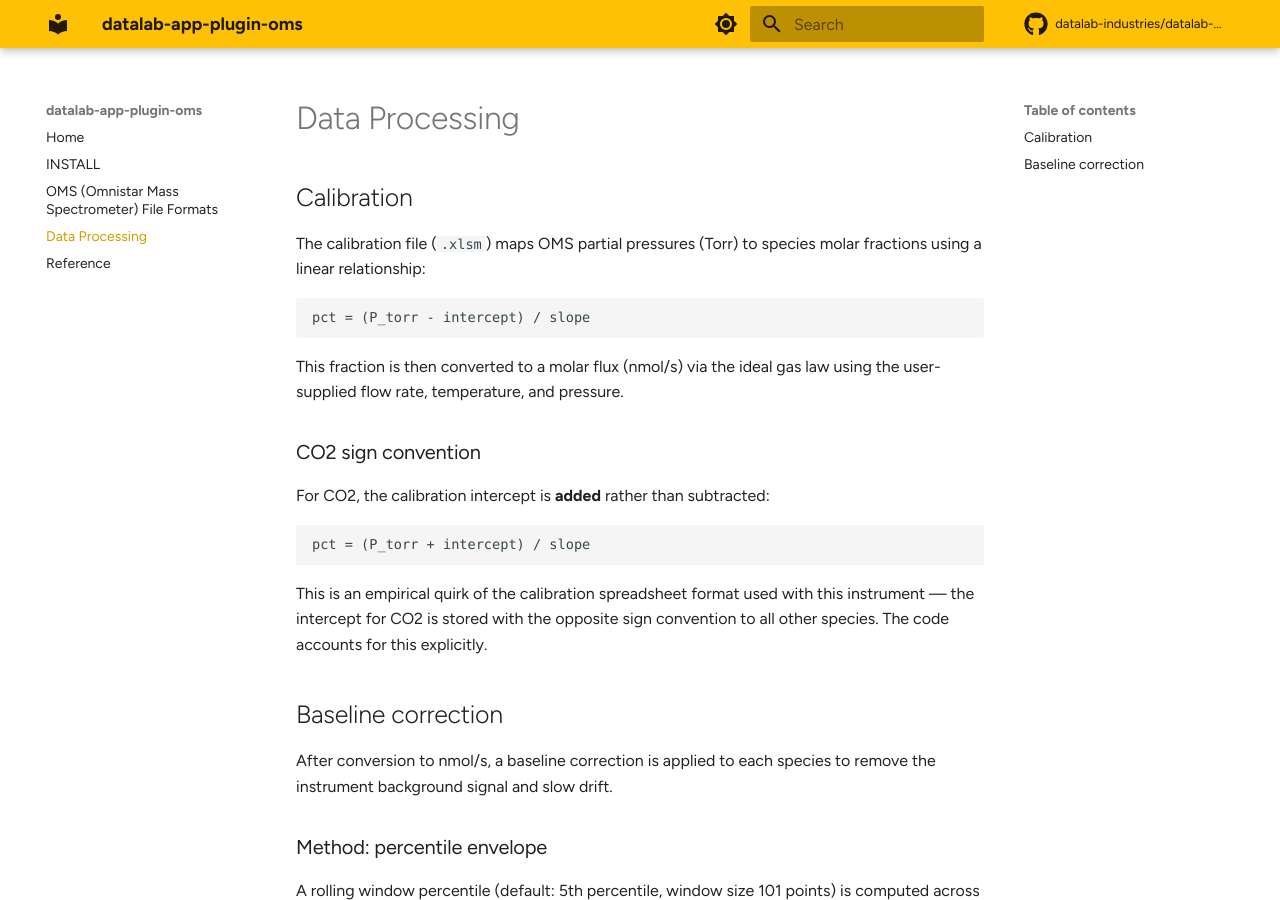
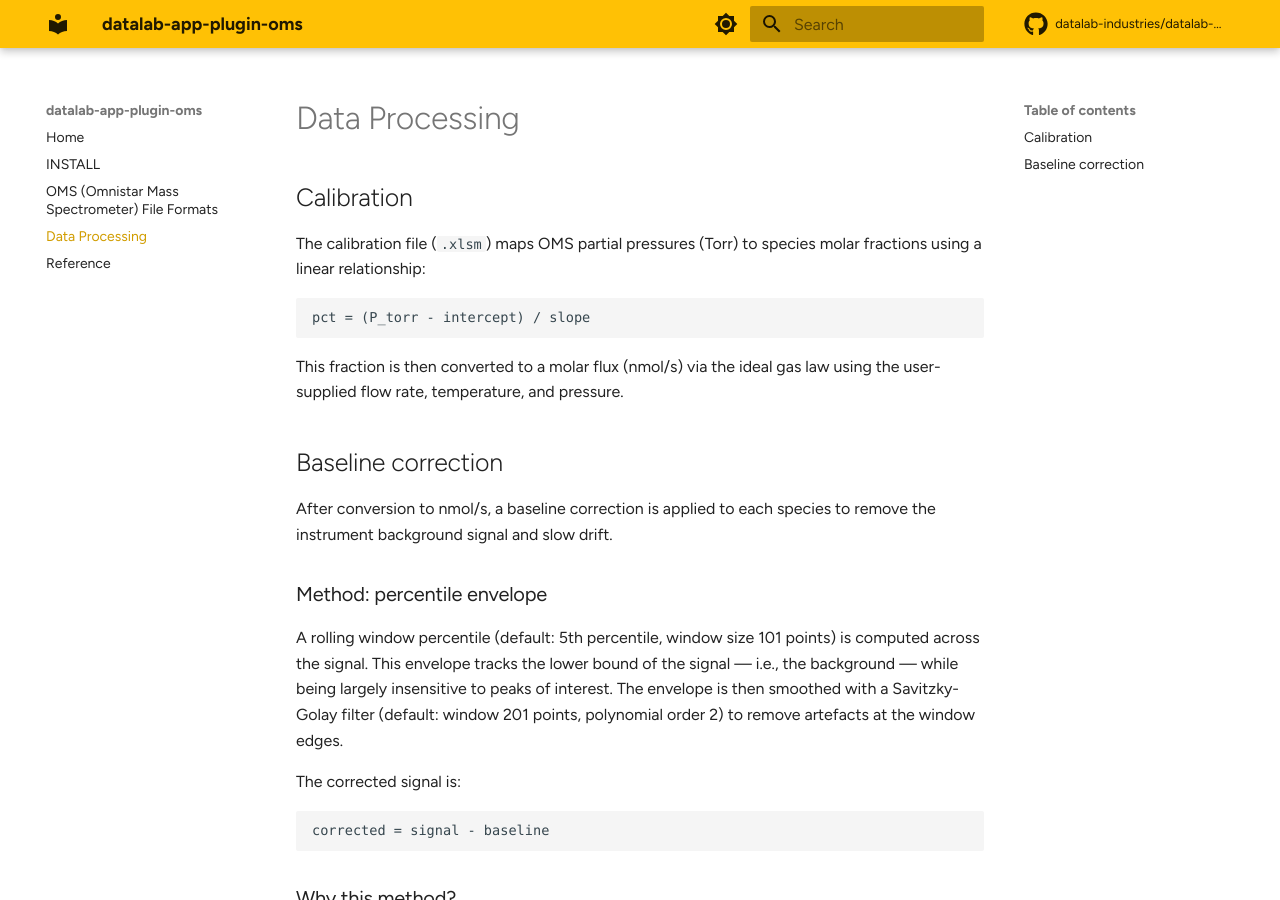
Before and after one commit to datalab-industries/datalab-app-plugin-oms, an MkDocs documentation site: the page built from docs/processing.md, in a window 1280 px wide and 900 px high. Built offline with MkDocs 1.6.1 and Material for MkDocs 9.7.7, drawn with Linux system fonts in a browser that asks for light colours; some web fonts are replaced; comment, search, counter and statistics services are not loaded.

Commit message:
Update readme to remove CO2 special case

````diff
--- a/docs/processing.md
+++ b/docs/processing.md
@@ -9,16 +9,6 @@ pct = (P_torr - intercept) / slope
 ```
 
 This fraction is then converted to a molar flux (nmol/s) via the ideal gas law using the user-supplied flow rate, temperature, and pressure.
-
-### CO2 sign convention
-
-For CO2, the calibration intercept is **added** rather than subtracted:
-
-```
-pct = (P_torr + intercept) / slope
-```
-
-This is an empirical quirk of the calibration spreadsheet format used with this instrument — the intercept for CO2 is stored with the opposite sign convention to all other species. The code accounts for this explicitly.
 
 ## Baseline correction
 
````
